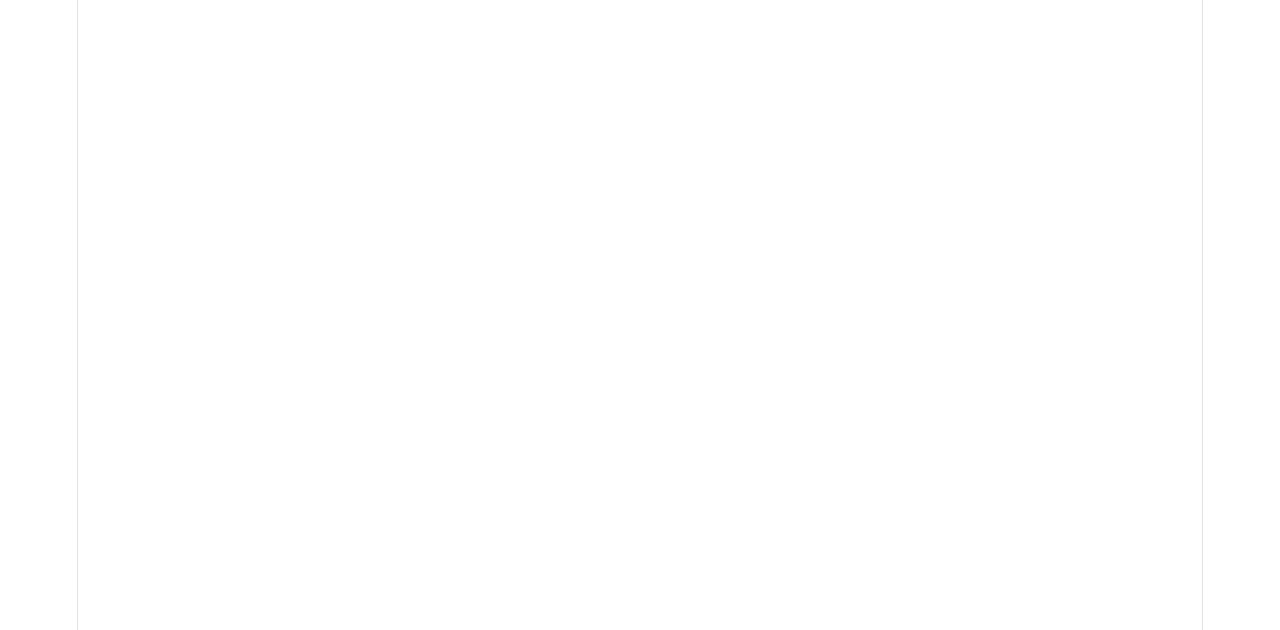
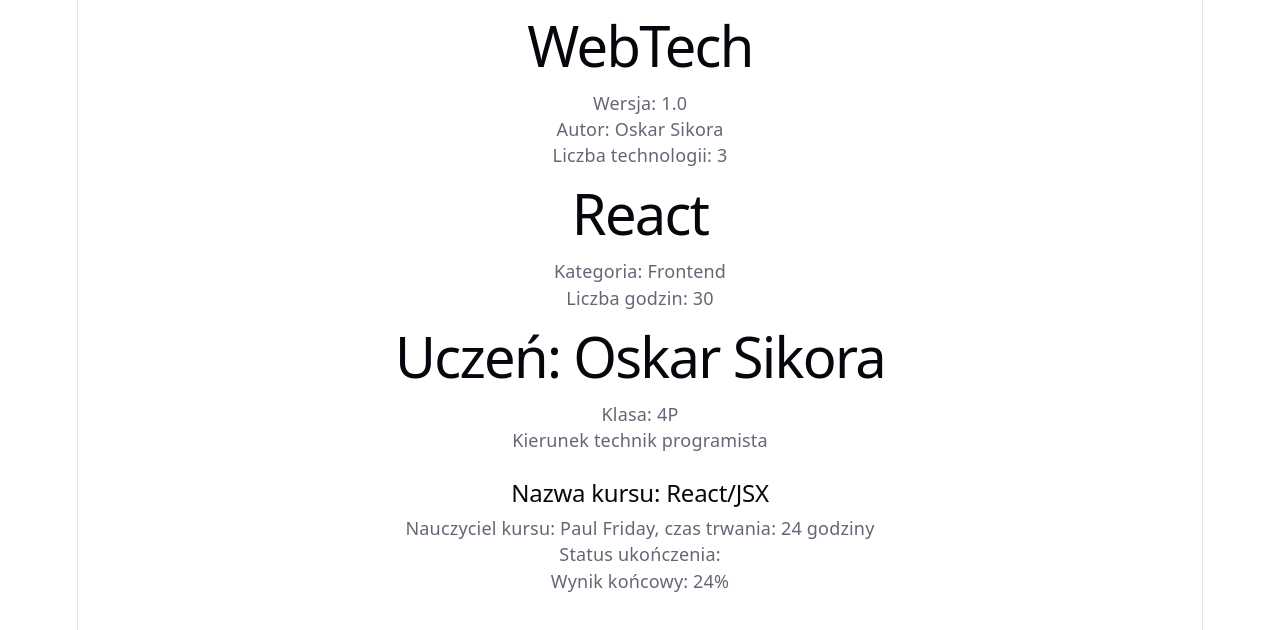
Before and after one commit to OS23-ZST-oRi4/OS_23_2026_WebTech, a React (Vite) app: page / in a window 1280 px wide. Shown: the top 630 px of the page. Built offline with nearby package versions, Linux system fonts and the light colour scheme.

Commit message:
Modyfikacja App.jsx

```diff
--- a/src/App.jsx
+++ b/src/App.jsx
@@ -6,14 +6,72 @@
 
 function App() {
 
+  const app = {
+    name: "WebTech",
+    version: "1.0",
+    author: "Oskar Sikora",
+    technologiesCount: 3
+  };
+
+  const technology = {
+    name: "React",
+    category: "Frontend",
+    hours: 30,
+    active: true
+  };
+
+  const student = {
+    name: "Oskar",
+    surname: "Sikora",
+    className: "4P",
+    specialization: "technik programista"
+  };
+
+  const course = {
+    name: "React/JSX",
+    teacher: "Paul Friday",
+    hours: 24,
+    completed: true
+  };
+
   return (
-    <>
+    <div>
 
+      <h1>{app.name}</h1>
 
+      <p>Wersja: {app.version}</p>
 
+      <p>Autor: {app.author}</p>
 
-    </>
-  )
+      <p>
+        Liczba technologii: {app.technologiesCount}
+      </p>
+
+      <h1>{technology.name}</h1>
+
+      <p>Kategoria: {technology.category}</p>
+
+      <p>Liczba godzin: {technology.hours}</p>
+
+      <h1>Uczeń: {student.name} {student.surname}</h1>
+
+      <p>Klasa: {student.className}</p>
+
+      <p>Kierunek {student.specialization}</p>
+
+      <section className='courseSection'>
+        <br></br>
+        <h2>Nazwa kursu: {course.name}</h2>
+
+        <p>Nauczyciel kursu: {course.teacher}, czas trwania: {course.hours} godziny</p>
+
+        <p>Status ukończenia: {course.completed}</p>
+
+        <p>Wynik końcowy: {Math.floor(Math.random() * 101)}%</p>
+      </section>
+    </div>
+  );
+
 }
 
-export default App
+export default App;
```
